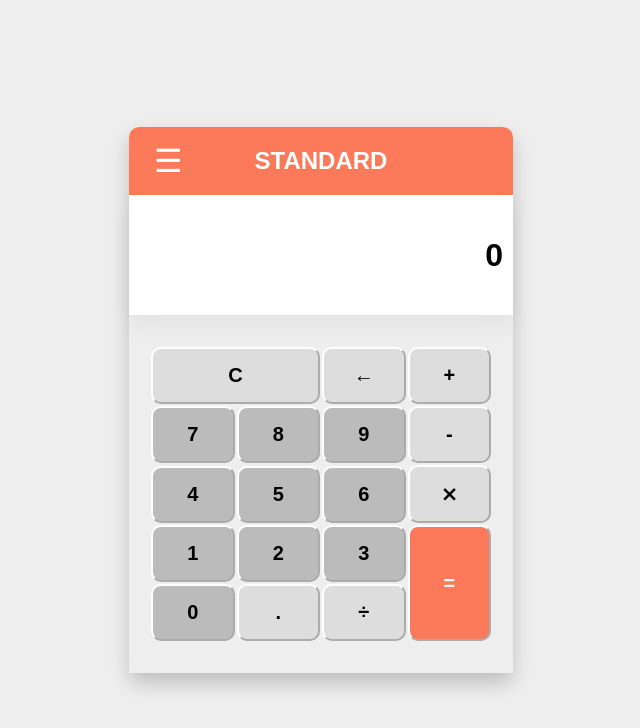
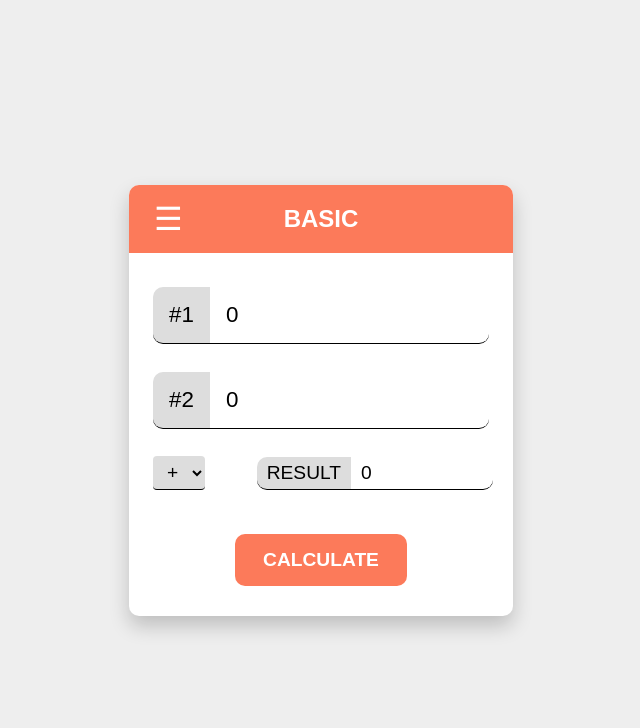
Before and after one commit to AduMano/react-calculator, a React (Create React App) app: page / in a window 1280 px wide. Shown: the top 728 px of the page, without its empty margins (319-959 px from the left). Built offline with nearby package versions, Linux system fonts and the light colour scheme.

Commit message:
Changed the mode back to basic as default

```diff
--- a/src/App.js
+++ b/src/App.js
@@ -19,7 +19,7 @@ import "./styles/StandardMode/standardMode.css";
 
 function App() {
   /// States
-  const [mode, setMode] = useState("standard");
+  const [mode, setMode] = useState("basic");
 
   /// Use Custom Hook
   const {
```
